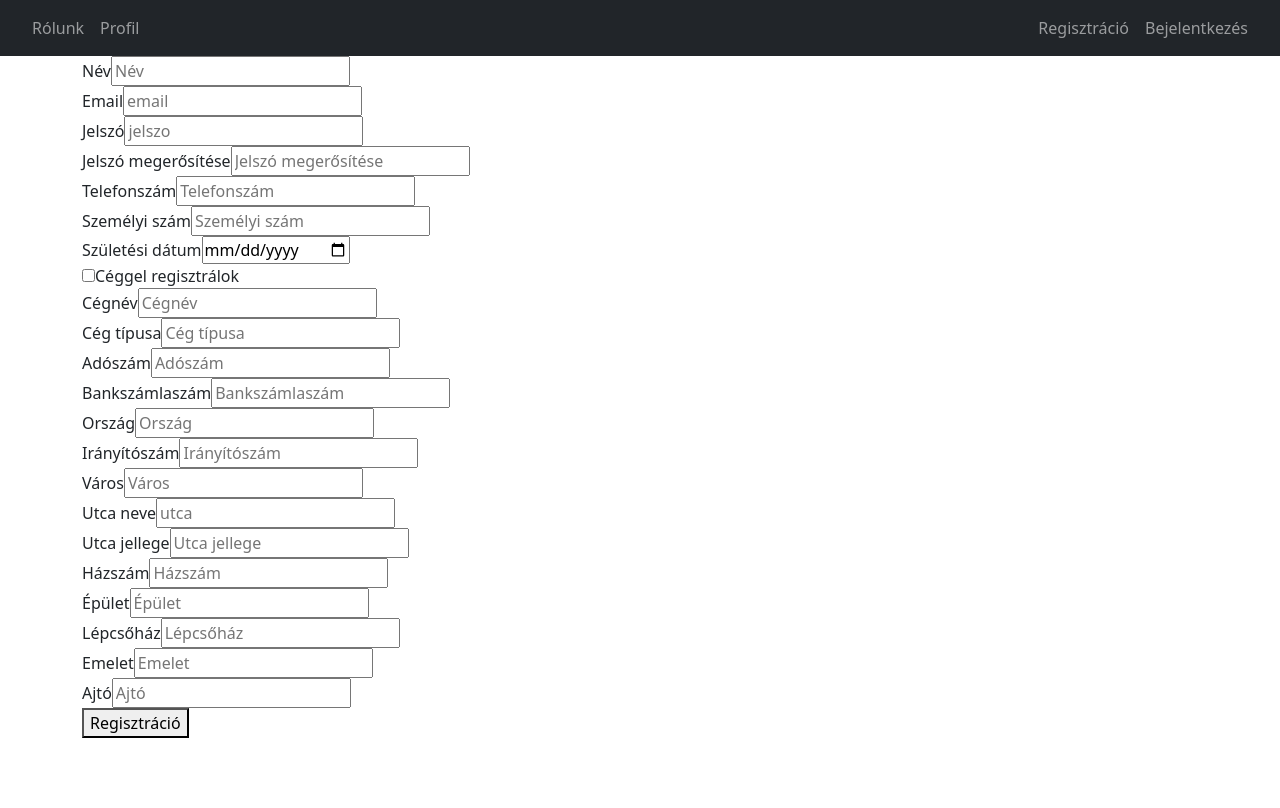
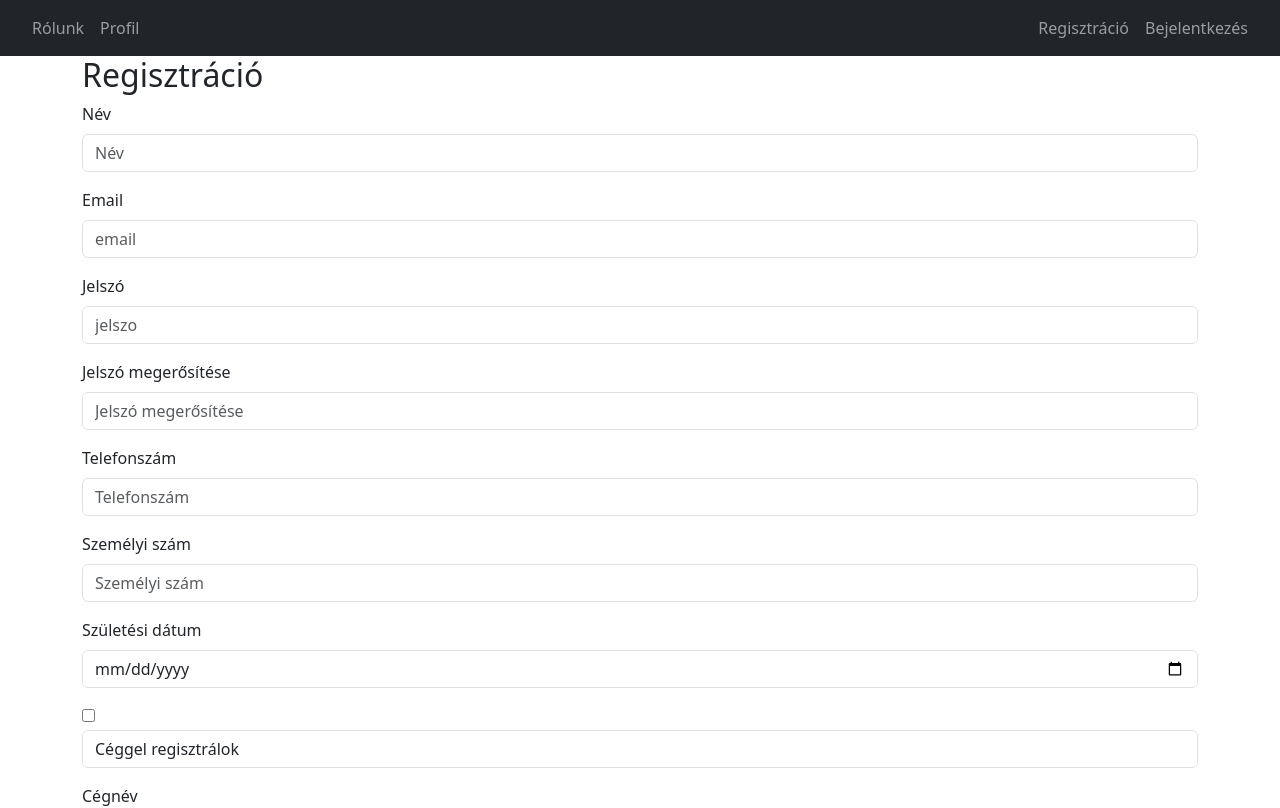
Before and after one commit to KovacsBalazs-Lefti/EandBPodcastStudio-frontend, a React (Vite) app: page /register in a window 1280 px wide. Shown: the top 808 px of the page. Built offline with nearby package versions, Linux system fonts and the light colour scheme.

Commit message:
űrlapok formázása kész

```diff
--- a/src/pages/LoginPage.jsx
+++ b/src/pages/LoginPage.jsx
@@ -44,7 +44,7 @@ function LoginPage() {
 
 
     return (  <form style={{marginTop: "5px", marginBottom: "5px"}} onSubmit={handleformSubmit}>
-        <h1>Bejelentkezés</h1>
+        <h2>Bejelentkezés</h2>
         <div className="mb-3">
             <label className="form-label" htmlFor="loginemail">Email</label>
             <input className="form-control" type="email" id="loginemail" placeholder="email" ref={emailRef} />
--- a/src/pages/RegisterPage.jsx
+++ b/src/pages/RegisterPage.jsx
@@ -78,96 +78,97 @@ function RegisterPage() {
     }
 
     return (<form onSubmit={handleformSubmit}>
-        <div>
-            <label htmlFor="nev">Név</label>
-            <input type="text" id="nev" placeholder="Név" ref={nevRef} />
+        <h2>Regisztráció</h2>
+        <div className="mb-3">
+            <label className="form-label" htmlFor="nev">Név</label>
+            <input className="form-control"   type="text" id="nev" placeholder="Név" ref={nevRef} />
         </div>
-        <div>
-            <label htmlFor="email">Email</label>
-            <input type="email" id="email" placeholder="email" ref={emailRef} />
+        <div className="mb-3">
+            <label className="form-label" htmlFor="email">Email</label>
+            <input className="form-control"   type="email" id="email" placeholder="email" ref={emailRef} />
         </div>
-        <div>
-            <label htmlFor="jelszo">Jelszó</label>
-            <input type="password" id="jelszo" placeholder="jelszo" ref={jelszoRef} />
+        <div className="mb-3">
+            <label className="form-label" htmlFor="jelszo">Jelszó</label>
+            <input className="form-control"   type="password" id="jelszo" placeholder="jelszo" ref={jelszoRef} />
         </div>
-        <div>
-            <label htmlFor="jelszo_megerositese">Jelszó megerősítése</label>
-            <input type="password" id="jelszo_megerositese" placeholder="Jelszó megerősítése" ref={jelszo_megerositeseRef} />
+        <div className="mb-3">
+            <label className="form-label" htmlFor="jelszo_megerositese">Jelszó megerősítése</label>
+            <input className="form-control"   type="password" id="jelszo_megerositese" placeholder="Jelszó megerősítése" ref={jelszo_megerositeseRef} />
         </div>
-        <div>
-            <label htmlFor="telefonszam">Telefonszám</label>
-            <input type="text" id="telefonszam" placeholder="Telefonszám" ref={telefonszamRef} />
+        <div className="mb-3">
+            <label className="form-label" htmlFor="telefonszam">Telefonszám</label>
+            <input className="form-control"   type="text" id="telefonszam" placeholder="Telefonszám" ref={telefonszamRef} />
         </div>
-        <div>
-            <label htmlFor="szemelyi_szam">Személyi szám</label>
-            <input type="text" id="szemelyi_szam" placeholder="Személyi szám" ref={szemelyiSzamRef} />
+        <div className="mb-3">
+            <label className="form-label" htmlFor="szemelyi_szam">Személyi szám</label>
+            <input  className="form-control" type="text" id="szemelyi_szam" placeholder="Személyi szám" ref={szemelyiSzamRef} />
         </div>
-        <div>
-            <label htmlFor="szuletesi_datum">Születési dátum</label>
-            <input type="date" id="szuletesi_datum" placeholder="Születési dátum" ref={szuletesi_datumRef} />
+        <div className="mb-3">
+            <label className="form-label" htmlFor="szuletesi_datum">Születési dátum</label>
+            <input className="form-control" type="date" id="szuletesi_datum" placeholder="Születési dátum" ref={szuletesi_datumRef} />
         </div>
-        <div>
-            <input type="checkbox" id="ceg" placeholder="Céggel regisztrálok" ref={cegRef} />
-            <label htmlFor="ceg">Céggel regisztrálok</label>
+        <div className="mb-3">
+            <input className="form-label" type="checkbox" id="ceg" placeholder="Céggel regisztrálok" ref={cegRef} />
+            <label className="form-control" htmlFor="ceg">Céggel regisztrálok</label>
         </div>
-        <div>
-            <label htmlFor="cegnev">Cégnév</label>
-            <input type="text" id="cegnev" placeholder="Cégnév" ref={cegnevRef} />
+        <div className="mb-3">
+            <label className="form-label" htmlFor="cegnev">Cégnév</label>
+            <input className="form-control" type="text" id="cegnev" placeholder="Cégnév" ref={cegnevRef} />
         </div>
-        <div>
-            <label htmlFor="ceg_tipus">Cég típusa</label>
-            <input type="text" id="ceg_tipus" placeholder="Cég típusa" ref={cegTipusRef} />
+        <div className="mb-3">
+            <label className="form-label" htmlFor="ceg_tipus">Cég típusa</label>
+            <input className="form-control" type="text" id="ceg_tipus" placeholder="Cég típusa" ref={cegTipusRef} />
         </div>
-        <div>
-            <label htmlFor="ado_szam">Adószám</label>
-            <input type="text" id="ado_szam" placeholder="Adószám" ref={adoSzamRef} />
+        <div className="mb-3">
+            <label className="form-label" htmlFor="ado_szam">Adószám</label>
+            <input className="form-control" type="text" id="ado_szam" placeholder="Adószám" ref={adoSzamRef} />
         </div>
-        <div>
-            <label htmlFor="bankszamlaszam">Bankszámlaszám</label>
-            <input type="text" id="bankszamlaszam" placeholder="Bankszámlaszám" ref={bankszamlaszamRef} />
+        <div className="mb-3">
+            <label className="form-label" htmlFor="bankszamlaszam">Bankszámlaszám</label>
+            <input className="form-control" type="text" id="bankszamlaszam" placeholder="Bankszámlaszám" ref={bankszamlaszamRef} />
         </div>
-        <div>
-            <label htmlFor="orszag">Ország</label>
-            <input type="text" id="orszag" placeholder="Ország" ref={orszagRef} />
+        <div className="mb-3">
+            <label className="form-label" htmlFor="orszag">Ország</label>
+            <input className="form-control" type="text" id="orszag" placeholder="Ország" ref={orszagRef} />
         </div>
-        <div>
-            <label htmlFor="iranyitoszam">Irányítószám</label>
-            <input type="text" id="iranyitoszam" placeholder="Irányítószám" ref={iranyitoszamRef} />
+        <div className="mb-3">
+            <label className="form-label" htmlFor="iranyitoszam">Irányítószám</label>
+            <input className="form-control" type="text" id="iranyitoszam" placeholder="Irányítószám" ref={iranyitoszamRef} />
         </div>
-        <div>
-            <label htmlFor="varos">Város</label>
-            <input type="text" id="varos" placeholder="Város" ref={varosRef} />
+        <div className="mb-3">
+            <label className="form-label" htmlFor="varos">Város</label>
+            <input className="form-control" type="text" id="varos" placeholder="Város" ref={varosRef} />
         </div>
-        <div>
-            <label htmlFor="utca">Utca neve</label>
-            <input type="text" id="utca" placeholder="utca" ref={utcaRef} />
+        <div className="mb-3">
+            <label className="form-label" htmlFor="utca">Utca neve</label>
+            <input className="form-control" type="text" id="utca" placeholder="utca" ref={utcaRef} />
         </div>
-        <div>
-            <label htmlFor="utca_jellege">Utca jellege</label>
-            <input type="text" id="utca_jellege" placeholder="Utca jellege" ref={utcaJellegeRef} />
+        <div className="mb-3">
+            <label className="form-label" htmlFor="utca_jellege">Utca jellege</label>
+            <input className="form-control" type="text" id="utca_jellege" placeholder="Utca jellege" ref={utcaJellegeRef} />
         </div>
-        <div>
-            <label htmlFor="hazszam">Házszám</label>
-            <input type="text" id="hazszam" placeholder="Házszám" ref={hazszamRef} />
+        <div className="mb-3">
+            <label className="form-label"  htmlFor="hazszam">Házszám</label>
+            <input className="form-control"  type="text" id="hazszam" placeholder="Házszám" ref={hazszamRef} />
         </div>
-        <div>
-            <label htmlFor="epulet">Épület</label>
-            <input type="text" id="epulet" placeholder="Épület" ref={epuletRef} />
+        <div className="mb-3">
+            <label className="form-label" htmlFor="epulet">Épület</label>
+            <input className="form-control" type="text" id="epulet" placeholder="Épület" ref={epuletRef} />
         </div>
-        <div>
-            <label htmlFor="lepcsohaz">Lépcsőház</label>
-            <input type="text" id="lepcsohaz" placeholder="Lépcsőház" ref={lepcsohazRef} />
+        <div className="mb-3">
+            <label className="form-label" htmlFor="lepcsohaz">Lépcsőház</label>
+            <input className="form-control" type="text" id="lepcsohaz" placeholder="Lépcsőház" ref={lepcsohazRef} />
         </div>
-        <div>
-            <label htmlFor="emelet">Emelet</label>
-            <input type="text" id="emelet" placeholder="Emelet" ref={emeletRef} />
+        <div className="mb-3">
+            <label  className="form-label" htmlFor="emelet">Emelet</label>
+            <input className="form-control" type="text" id="emelet" placeholder="Emelet" ref={emeletRef} />
         </div>
-        <div>
-            <label htmlFor="ajto">Ajtó</label>
-            <input type="text" id="ajto" placeholder="Ajtó" ref={ajtoRef} />
+        <div className="mb-3">
+            <label className="form-label" htmlFor="ajto">Ajtó</label>
+            <input className="form-control" type="text" id="ajto" placeholder="Ajtó" ref={ajtoRef} />
         </div>
 
-        <button type="submit">Regisztráció</button>
+        <button className="btn btn-primary" type="submit">Regisztráció</button>
     </form>);
 }
 
--- a/src/pages/UserProfilePage.jsx
+++ b/src/pages/UserProfilePage.jsx
@@ -81,9 +81,12 @@ function UserProfile() {
 
     return user ? (
         <div>
-        <p>Bejelentkezve: {user.nev}</p>
-        <button type="button" onClick={() => logout()}>Kijelentkezés</button>
-        <button type="button"onClick={() => logoutEverywhere()}>Kijelentkezés mindenhonnan</button>
+        <h2>Profil</h2>
+        <h4>Bejelentkezve: {user.nev}</h4>
+       <div className="d-grid gap-2">
+         <button className="btn btn-primary" type="button" onClick={() => logout()}>Kijelentkezés</button>
+         <button className="btn btn-primary" type="button"onClick={() => logoutEverywhere()}>Kijelentkezés mindenhonnan</button>
+       </div>
         </div>
     ) : (
     <div>
```
